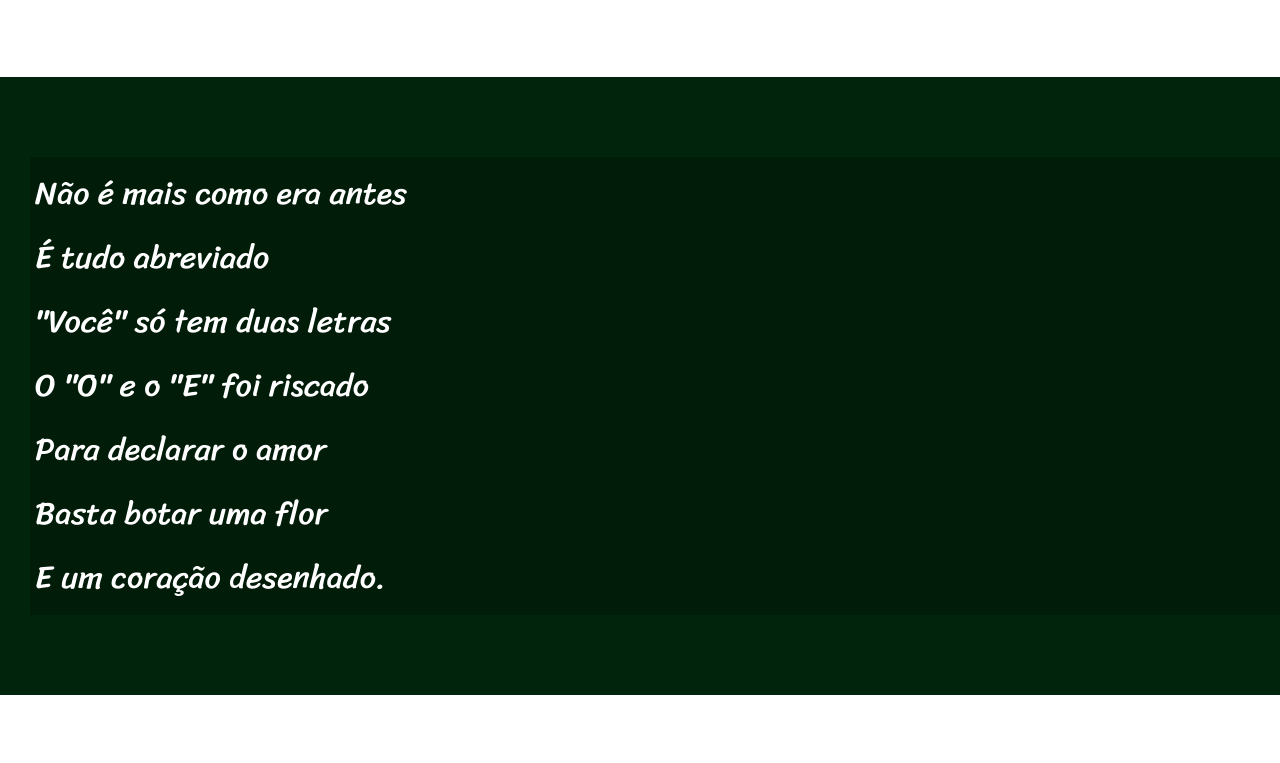
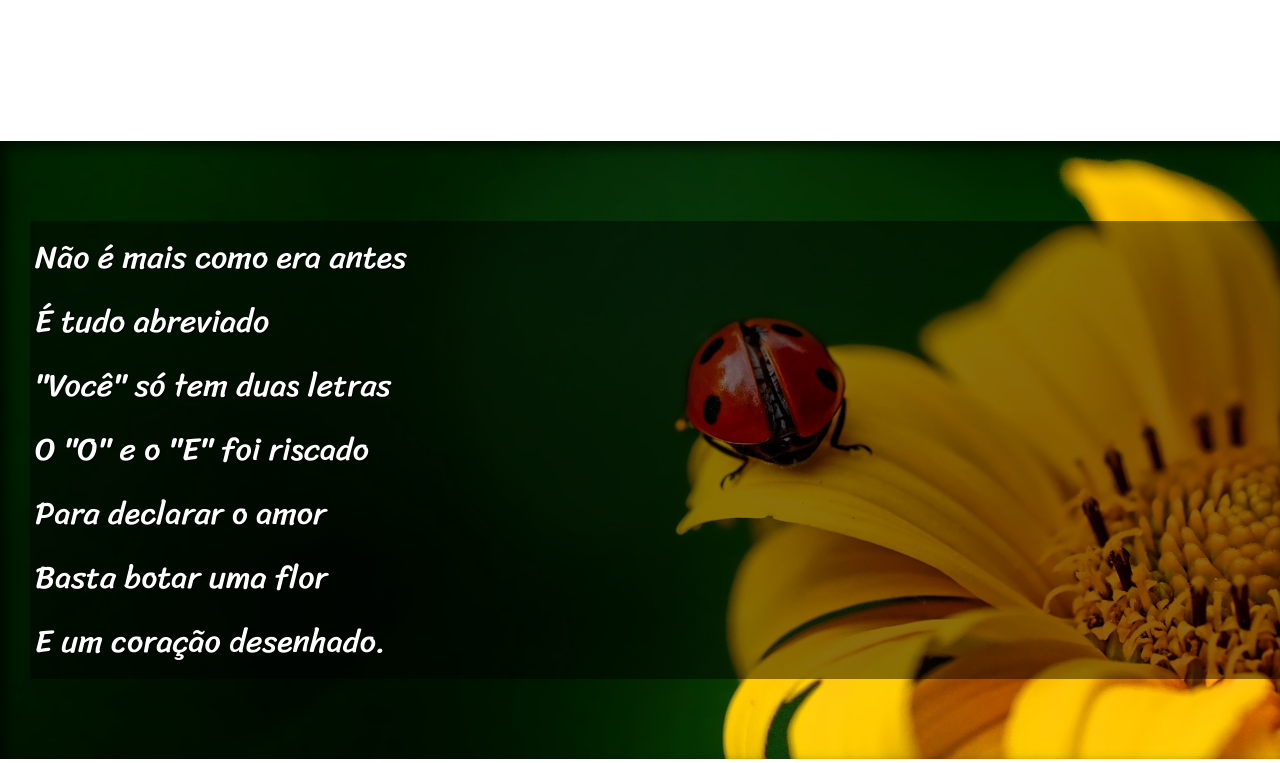
Before and after one commit to Ytalo7x/HTML-CSS, a plain HTML site: page desafios/desafio02cordel/index.html in a window 1280 px wide. Shown: the part 791-1554 px from the top of the page. Drawn offline with Linux system fonts and the light colour scheme.

Commit message:
finalizei o projeto

```diff
--- a/desafios/desafio02cordel/estilo/style.css
+++ b/desafios/desafio02cordel/estilo/style.css
@@ -58,20 +58,37 @@ section{
     font-size: 2.5vw;
 }
 
+section > p{
+    padding-bottom: 2em;
+}
+
 section.normal{
     background-color: white;
-    color: black;
+    color: rgb(0, 0, 0);
 }
 
 section.imagem{
     background-color: rgb(1, 37, 12);
     color: white;
+    box-shadow: inset 6px 6px 13px 0px rgba(0, 0, 0, 0.63);
+    background-size: cover;
+    background-attachment: fixed;/*efeito legal de imagem parada paralax*/
 }
 
 section.imagem > p{
     display: inline block;
     padding: 5px;
-    background-color: rgba(0, 0, 0, 0.253);
+    background-color: rgba(0, 0, 0, 0.459);
+    text-shadow: 1px 1px 0px black;
+}
+
+section#img01{
+    background-image: url(../imagens/background001.jpg);
+    background-position: right center;
+}
+
+section#img02{
+    background-image: url(../imagens/background002.jpg);
 }
 
 footer{
--- a/desafios/desafio02cordel/index.html
+++ b/desafios/desafio02cordel/index.html
@@ -25,7 +25,7 @@
     </section>
 
 
-    <section class="imagem">
+    <section class="imagem" id="img01">
         <p>
             Não é mais como era antes <br>
             É tudo abreviado <br>
@@ -62,7 +62,7 @@
 
 
 
-    <section class="imagem">
+    <section class="imagem" id="img02">
         <p>
             Tenho saudade das cartas<br>
             Escritas com a própria mão<br>
```
